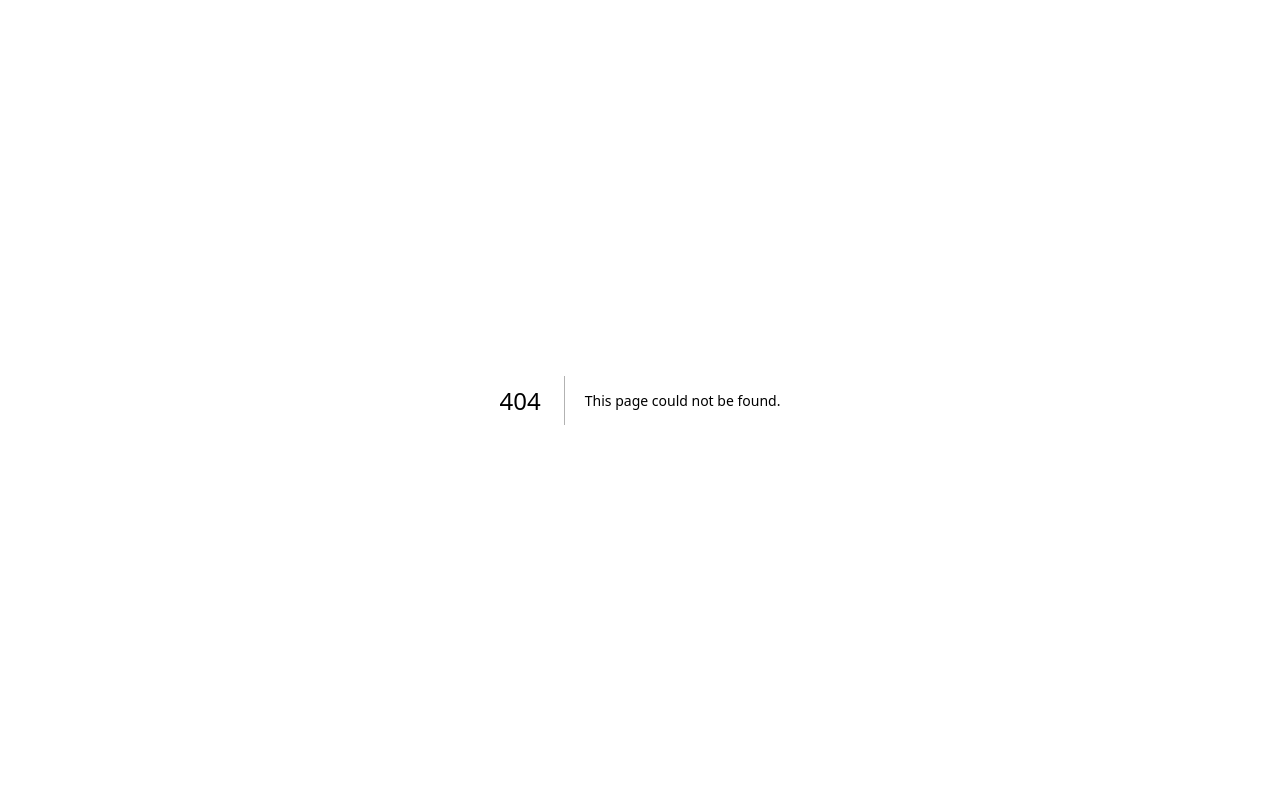
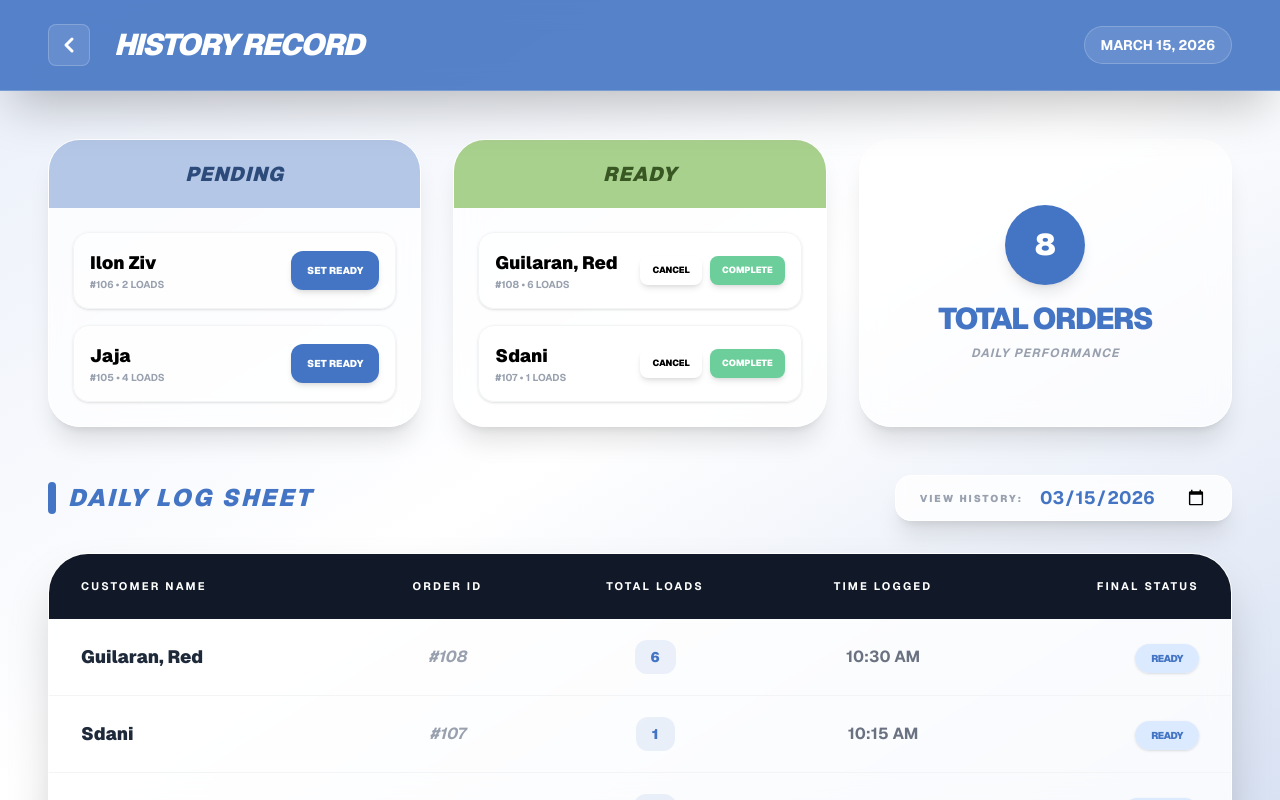
Before and after one commit to Shusky0o/Final-Proj, a Next.js app in the folder project-danlog/: page /records in a window 1280 px wide. Before the commit this address had no page. Built offline with nearby package versions, Linux system fonts and the light colour scheme.

Commit message:
feat: implement History Record page with mockup data

```diff
--- a/project-danlog/src/app/page.tsx
+++ b/project-danlog/src/app/page.tsx
@@ -3,6 +3,7 @@
 
 import React, { useState } from 'react';
 import NewOrderModal from './NewOrderModal'; // Import the separated modal
+import Link from 'next/link';
 
 export default function AdminDashboard() {
   const [isModalOpen, setIsModalOpen] = useState(false);
@@ -19,7 +20,7 @@ export default function AdminDashboard() {
   ];
 
   return (
-    <main className="min-h-screen bg-gradient-to-br from-[#EAEFF9] via-[#FFFFFF] to-[#D9E2F3] flex flex-col font-sans text-black overflow-x-hidden relative">
+    <main className="h-screen overflow-hidden bg-gradient-to-br from-[#EAEFF9] via-[#FFFFFF] to-[#D9E2F3] flex flex-col font-sans text-black overflow-x-hidden relative">
 
       {/* 1. GLASS-HEADER */}
       <header className="sticky top-0 z-50 backdrop-blur-md bg-[#4475C4]/90 text-white px-12 py-6 flex items-center justify-between w-full shadow-2xl border-b border-white/20">
@@ -83,9 +84,11 @@ export default function AdminDashboard() {
               <span className="relative z-10">New Order</span>
               <div className="absolute inset-0 bg-gradient-to-r from-transparent via-white/10 to-transparent -translate-x-full group-hover:translate-x-full transition-transform duration-500"></div>
             </button>
-            <button className="bg-white text-[#4475C4] py-6 rounded-2xl font-black text-xl uppercase tracking-[0.2em] border-2 border-[#4475C4] transition-all hover:bg-[#4475C4] hover:text-white hover:scale-105 active:scale-95 shadow-lg">
+            <Link href="/records" className="w-full">
+            <button className="bg-white text-[#4475C4] py-6 rounded-2xl font-black text-xl uppercase tracking-[0.2em] border-2 border-[#4475C4] transition-all hover:bg-[#4475C4] hover:text-white hover:scale-105 active:scale-95 shadow-lg w-full">
               Record History
             </button>
+          </Link>
             <button className="bg-[#111827] text-white py-5 rounded-2xl font-bold text-sm uppercase tracking-widest transition-all hover:bg-black hover:scale-105 active:scale-95 shadow-xl">
               Financial Analysis & Disbursement
             </button>
--- /dev/null
+++ b/project-danlog/src/app/records/page.tsx
@@ -0,0 +1,152 @@
+// @ts-nocheck
+'use client';
+
+import React, { useState } from 'react';
+import Link from 'next/link';
+
+export default function RecordsPage() {
+  const dailyRecords = [
+    { id: "#108", name: "Guilaran, Red", loads: 6, time: "10:30 AM", status: "Ready" },
+    { id: "#107", name: "Sdani", loads: 1, time: "10:15 AM", status: "Ready" },
+    { id: "#106", name: "Ilon Ziv", loads: 2, time: "09:45 AM", status: "In Queue" },
+    { id: "#105", name: "Jaja", loads: 4, time: "09:20 AM", status: "In Queue" },
+    { id: "#104", name: "Minatozaki Sana", loads: 2, time: "08:50 AM", status: "Completed" },
+    { id: "#103", name: "Ahron A.", loads: 2, time: "08:30 AM", status: "Completed" },
+    { id: "#102", name: "Wilhelm", loads: 3, time: "08:15 AM", status: "Completed" },
+    { id: "#101", name: "Soph M.", loads: 1, time: "08:00 AM", status: "Completed" },
+  ];
+
+  return (
+    <main className="h-screen overflow-hidden bg-gradient-to-br from-[#EAEFF9] via-[#FFFFFF] to-[#D9E2F3] flex flex-col font-sans text-black relative">
+
+      <header className="sticky top-0 z-50 backdrop-blur-md bg-[#4475C4]/90 text-white px-12 py-6 flex items-center justify-between w-full shadow-2xl border-b border-white/20">
+        <div className="flex items-center">
+          <Link href="/" className="mr-6 hover:scale-110 transition-transform bg-white/10 p-2 rounded-lg border border-white/20 flex items-center justify-center">
+            <svg xmlns="http://www.w3.org/2000/svg" width="24" height="24" viewBox="0 0 24 24" fill="none" stroke="currentColor" strokeWidth="3" strokeLinecap="round" strokeLinejoin="round">
+              <path d="m15 18-6-6 6-6"/>
+            </svg>
+          </Link>
+          <h1 className="text-3xl font-black italic tracking-tighter uppercase">HISTORY RECORD</h1>
+        </div>
+
+        <div className="bg-white/10 px-4 py-2 rounded-full border border-white/20 text-sm font-bold uppercase">
+          MARCH 15, 2026
+        </div>
+      </header>
+
+      <div className="flex-1 overflow-y-auto p-12 custom-scrollbar space-y-12">
+
+        {/* Status Boards */}
+        <div className="max-w-[1700px] mx-auto w-full grid grid-cols-1 md:grid-cols-3 gap-8">
+
+          {/* PENDING */}
+          <div className="bg-white/70 backdrop-blur-md rounded-[2rem] shadow-xl overflow-hidden border border-white flex flex-col">
+            <div className="bg-[#B4C7E7] py-5 text-center">
+              <h2 className="text-xl font-black uppercase italic text-[#2D4B7A] tracking-wider">Pending</h2>
+            </div>
+            <div className="p-6 space-y-4">
+              {dailyRecords.filter(r => r.status === "In Queue").map((item) => (
+                <div key={item.id} className="flex justify-between items-center p-4 bg-white/50 rounded-2xl border border-gray-100 shadow-sm">
+                  <div>
+                    <p className="font-black text-lg">{item.name}</p>
+                    <p className="text-[10px] font-bold text-gray-400 uppercase">{item.id} • {item.loads} Loads</p>
+                  </div>
+                  <button className="bg-[#4475C4] text-white text-[10px] font-black px-4 py-3 rounded-xl shadow-md uppercase active:scale-95 transition-all">Set Ready</button>
+                </div>
+              ))}
+            </div>
+          </div>
+
+          {/* READY */}
+          <div className="bg-white/70 backdrop-blur-md rounded-[2rem] shadow-xl overflow-hidden border border-white flex flex-col">
+            <div className="bg-[#A9D18E] py-5 text-center">
+              <h2 className="text-xl font-black uppercase italic text-[#385723] tracking-wider">Ready</h2>
+            </div>
+            <div className="p-6 space-y-4">
+              {dailyRecords.filter(r => r.status === "Ready").map((item) => (
+                <div key={item.id} className="flex justify-between items-center p-4 bg-white/50 rounded-2xl border border-gray-100 shadow-sm">
+                  <div>
+                    <p className="font-black text-lg">{item.name}</p>
+                    <p className="text-[10px] font-bold text-gray-400 uppercase">{item.id} • {item.loads} Loads</p>
+                  </div>
+                  <div className="flex gap-2">
+                    <button className="bg-white-500 text-black text-[9px] font-black px-3 py-2 rounded-lg shadow-md uppercase active:scale-90 transition-all">cancel</button>
+                    <button className="bg-[#6CCF9B] text-white text-[9px] font-black px-3 py-2 rounded-lg shadow-md uppercase active:scale-90 transition-all">complete</button>
+                  </div>
+                </div>
+              ))}
+            </div>
+          </div>
+
+          {/* TOTAL STATS */}
+          <div className="bg-white/70 backdrop-blur-md rounded-[2rem] shadow-xl p-8 flex flex-col items-center justify-center border border-white">
+             <div className="w-20 h-20 bg-[#4475C4] rounded-full flex items-center justify-center text-white text-3xl font-black mb-4 shadow-lg">
+                {dailyRecords.length}
+             </div>
+             <p className="text-3xl font-black tracking-tighter text-[#4475C4]">TOTAL ORDERS</p>
+             <p className="text-xs font-bold text-gray-400 uppercase tracking-widest mt-2 italic">Daily Performance</p>
+          </div>
+        </div>
+
+{/* DAILY TABLE */}
+        <div className="max-w-[1700px] mx-auto w-full pb-20">
+
+          <div className="flex items-center justify-between mb-8">
+            <div className="flex items-center gap-3">
+              <div className="w-2 h-8 bg-[#4475C4] rounded-full"></div>
+              <h2 className="text-2xl font-black uppercase italic tracking-widest text-[#4475C4]">Daily Log Sheet</h2>
+            </div>
+
+            <div className="flex items-center gap-4 bg-white/80 backdrop-blur-sm px-6 py-2 rounded-2xl shadow-xl border border-white">
+              <span className="text-[10px] font-black uppercase tracking-[0.2em] text-gray-400">View History:</span>
+              <input
+                type="date"
+                className="bg-transparent text-[#4475C4] font-bold outline-none cursor-pointer text-lg"
+                defaultValue="2026-03-15"
+              />
+            </div>
+          </div>
+
+          <div className="bg-white/80 backdrop-blur-md rounded-[2.5rem] shadow-2xl overflow-hidden border border-white">
+            <table className="w-full text-left border-collapse">
+              <thead>
+                <tr className="bg-[#111827] text-white uppercase text-[11px] font-black tracking-[0.2em]">
+                  <th className="px-8 py-6">Customer Name</th>
+                  <th className="px-8 py-5 text-center">Order ID</th>
+                  <th className="px-8 py-5 text-center">Total Loads</th>
+                  <th className="px-8 py-5 text-center">Time Logged</th>
+                  <th className="px-8 py-5 text-right">Final Status</th>
+                </tr>
+              </thead>
+              <tbody className="divide-y divide-gray-100">
+                {dailyRecords.map((record, index) => (
+                  <tr key={index} className="hover:bg-white/50 transition-colors group">
+                    <td className="px-8 py-6 font-black text-lg text-gray-800">{record.name}</td>
+                    <td className="px-8 py-6 text-center font-bold text-gray-400 italic">{record.id}</td>
+                    <td className="px-8 py-6 text-center">
+                      <span className="bg-[#4475C4]/10 text-[#4475C4] px-4 py-2 rounded-xl font-black text-sm">{record.loads}</span>
+                    </td>
+                    <td className="px-8 py-6 text-center font-bold text-gray-500">{record.time}</td>
+                    <td className="px-8 py-6 text-right">
+                      <span className={`px-4 py-2 rounded-full text-[10px] font-black uppercase tracking-tighter shadow-sm ${
+                        record.status === 'Completed' ? 'bg-green-100 text-green-700' : 'bg-blue-100 text-[#4475C4]'
+                      }`}>
+                        {record.status}
+                      </span>
+                    </td>
+                  </tr>
+                ))}
+              </tbody>
+            </table>
+          </div>
+        </div>
+      </div>
+
+      <style jsx>{`
+        .custom-scrollbar::-webkit-scrollbar { width: 8px; }
+        .custom-scrollbar::-webkit-scrollbar-thumb { background: #4475C4; border-radius: 10px; border: 2px solid #FFFFFF; }
+        .custom-scrollbar::-webkit-scrollbar-track { background: transparent; }
+      `}</style>
+    </main>
+  );
+}
```
